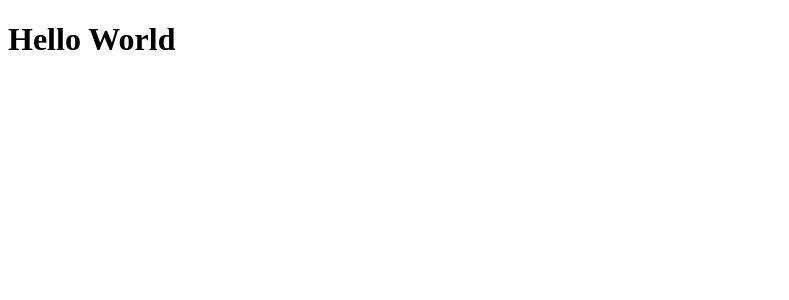
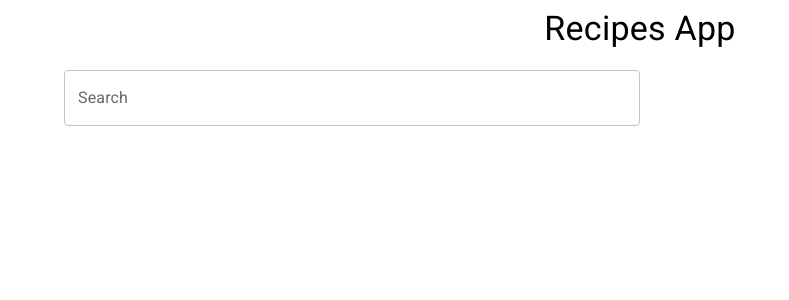
Before and after one commit to JoseLopez01/taller-test, a React (Create React App) app: page / in a window 1280 px wide. Shown: the top 300 px of the page, without its empty margins (0-789 px from the left). Built offline with nearby package versions, Linux system fonts and the light colour scheme.

Commit message:
starting

```diff
--- a/src/App.js
+++ b/src/App.js
@@ -1,8 +1,40 @@
+import Typography from '@mui/material/Typography';
+import TextField from '@mui/material/TextField';
+import Container from '@mui/material/Container';
+import { ThemeProvider, createTheme, styled } from '@mui/material/styles';
+
+const theme = createTheme({
+  palette: {
+    mode: 'light',
+  },
+});
+
+const SearchContainer = styled('div')(() => ({
+  display: 'flex',
+  flexDirection: 'column',
+  alignItems: 'center',
+  marginTop: '20px',
+  width: '50%',
+}));
+
 function App() {
   return (
-    <div className="App">
-      <h1>Hello World</h1>
-    </div>
+    <ThemeProvider theme={theme}>
+      <Container>
+        <Typography variant="h4" align="center">
+          Recipes App
+        </Typography>
+        <SearchContainer>
+          <TextField
+            label="Search"
+            placeholder="Search a recipe"
+            variant="outlined"
+            color="secondary"
+            fullWidth
+          />
+        </SearchContainer>
+      </Container>
+    </ThemeProvider>
   );
 }
 
```
